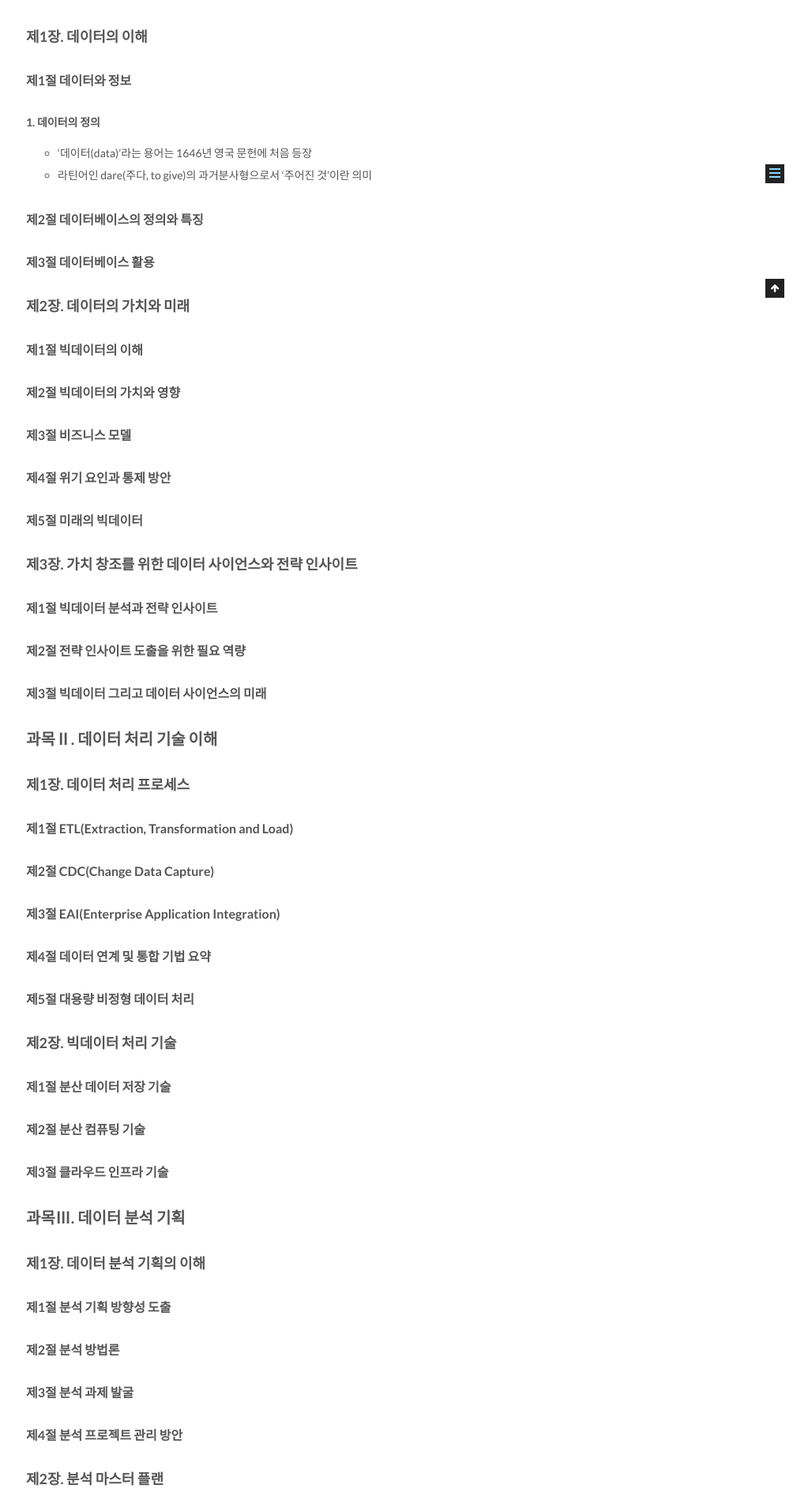
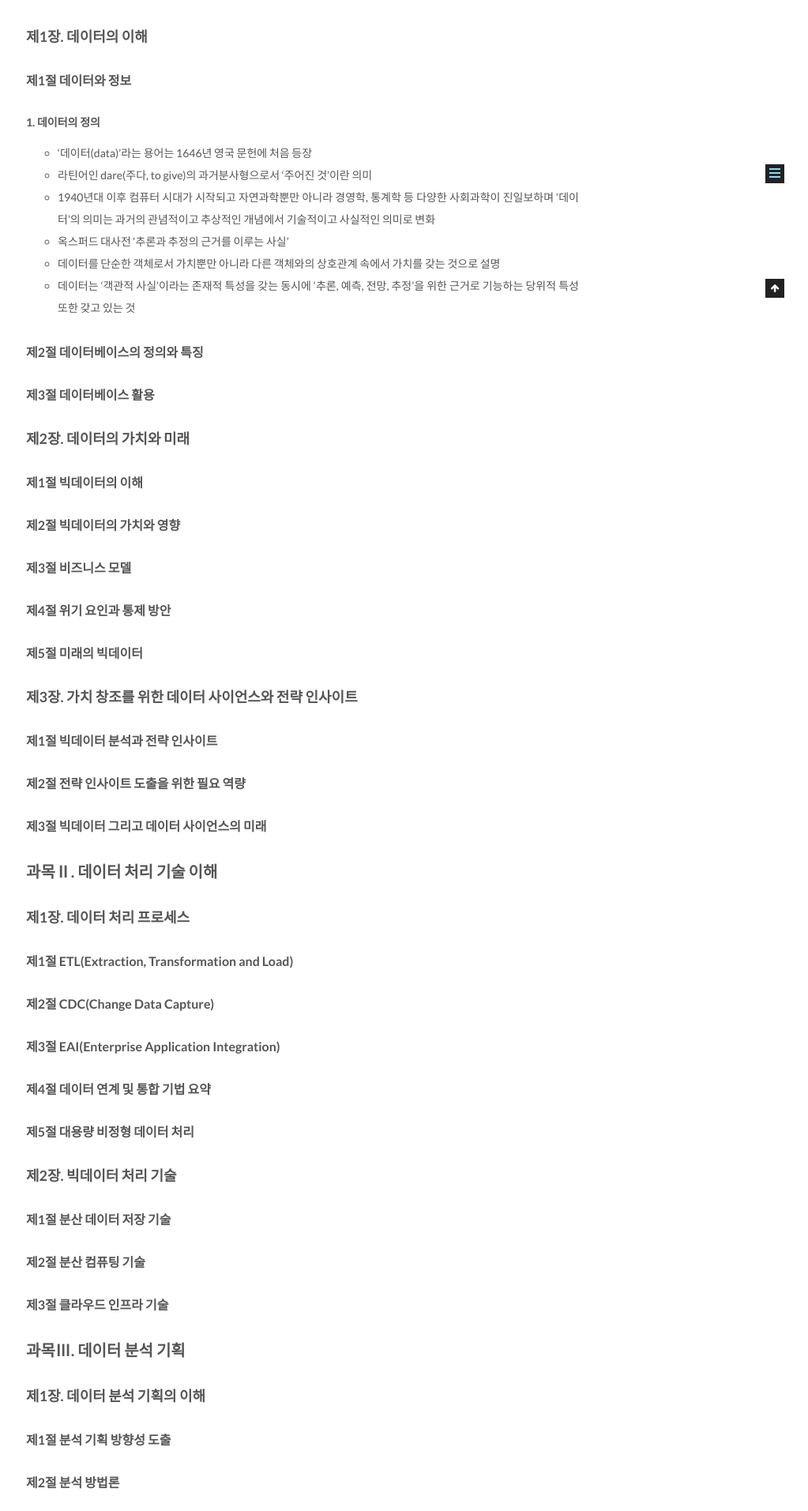
Before and after one commit to csj4032/csj4032.github.io, a Jekyll site: the page built from _posts/2018-06-01-데이터분석전문가가이드.md, in a window 1280 px wide. Shown: the part 623-2536 px from the top of the page at 79% size, without its empty margins (257-1280 px from the left). Built offline with Jekyll 4.4.1, drawn with Linux system fonts in a browser that asks for light colours; comment, search, counter and statistics services are not loaded.

Commit message:
데이터 분석 전문가 가이드 포스팅 수정

```diff
--- a/_posts/2018-06-01-데이터분석전문가가이드.md
+++ b/_posts/2018-06-01-데이터분석전문가가이드.md
@@ -20,6 +20,10 @@ comments: true
 ##### 1. 데이터의 정의
 * '데이터(data)'라는 용어는 1646년 영국 문헌에 처음 등장
 * 라틴어인 dare(주다, to give)의 과거분사형으로서 '주어진 것'이란 의미
+* 1940년대 이후 컴퓨터 시대가 시작되고 자연과학뿐만 아니라 경영학, 통계학 등 다양한 사회과학이 진일보하며 '데이터'의 의미는 과거의 관념적이고 추상적인 개념에서 기술적이고 사실적인 의미로 변화
+* 옥스퍼드 대사전 '추론과 추정의 근거를 이루는 사실'
+* 데이터를 단순한 객체로서 가치뿐만 아니라 다른 객체와의 상호관계 속에서 가치를 갖는 것으로 설명
+* 데이터는 '객관적 사실'이라는 존재적 특성을 갖는 동시에 '추론, 예측, 전망, 추정'을 위한 근거로 기능하는 당위적 특성 또한 갖고 있는 것
 
 #### 제2절 데이터베이스의 정의와 특징
 
```
